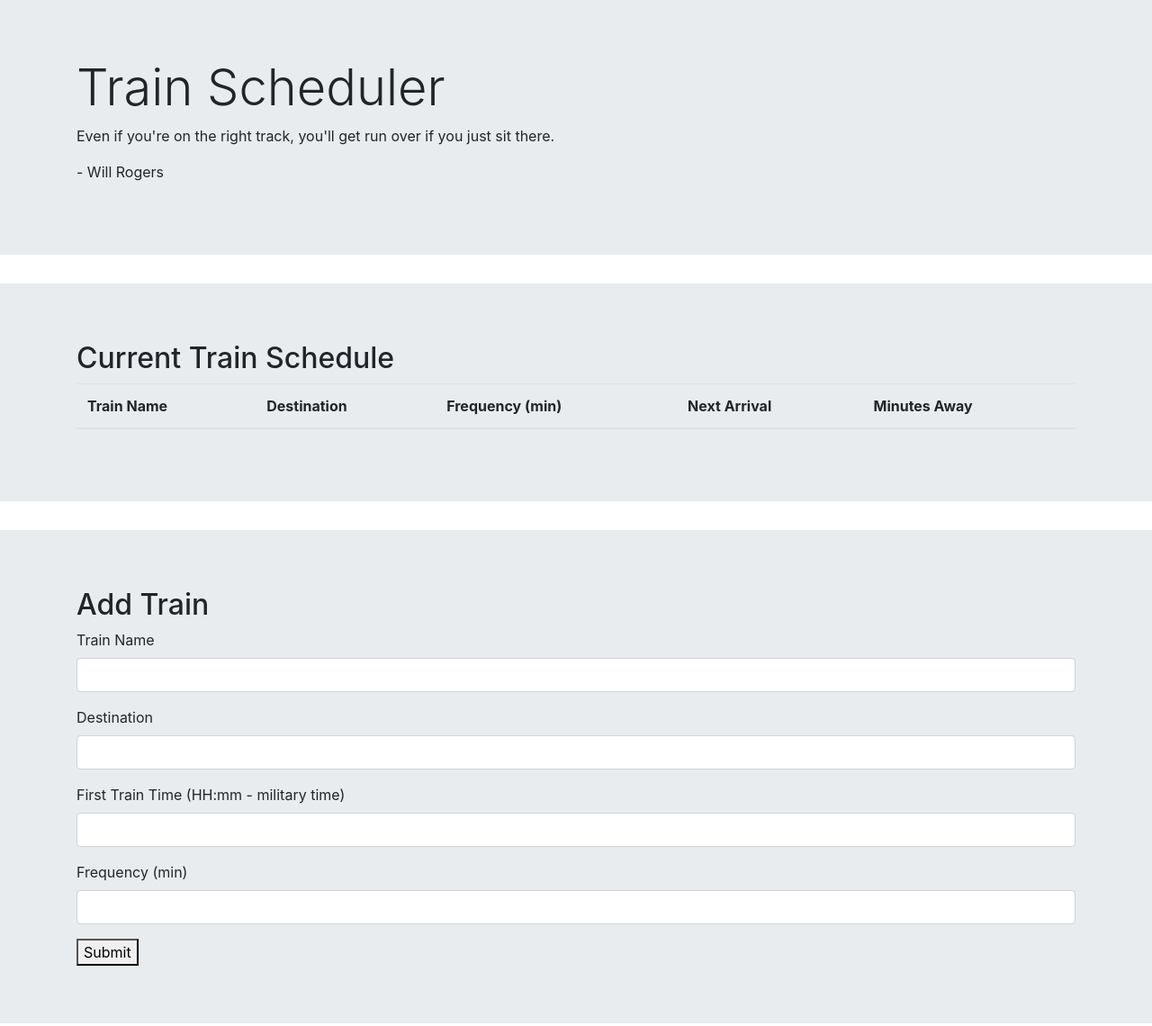
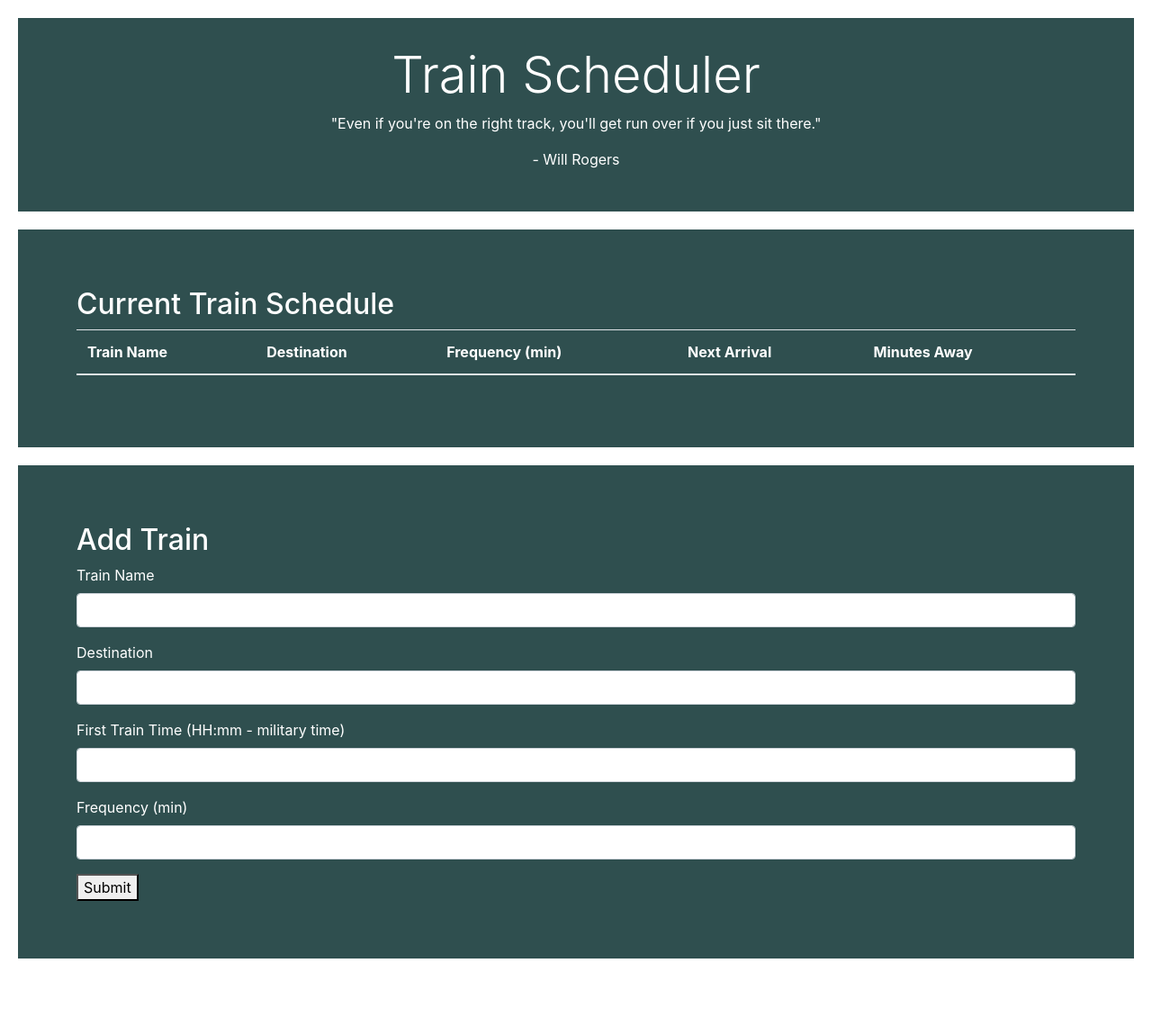
Before and after one commit to akatzer/Train-Scheduler, a plain HTML site: page index.html in a window 1280 px wide. Shown: the whole page at 90% size. After the commit the page ends 1085 px from the top, so only its background shows below. Drawn offline with nearby package versions, Linux system fonts and the light colour scheme; no server answers.

Commit message:
9.24 evening commit

```diff
--- a/assets/css/style.css
+++ b/assets/css/style.css
@@ -0,0 +1,21 @@
+#headerDiv {
+    background-color: darkslategray;
+    text-align: center;
+    color: white;
+    margin: 20px;
+    padding: 30px;
+}
+
+#tableDiv {
+    background-color: darkslategray;
+    text-align: left;
+    color: white;
+    margin: 20px;
+}
+
+#addTrainDiv {
+    background-color: darkslategray;
+    text-align: left;
+    color: white;
+    margin: 20px;
+}
--- a/index.html
+++ b/index.html
@@ -8,23 +8,24 @@
     <title>Train Scheduler</title>
     <link rel="stylesheet" href="https://stackpath.bootstrapcdn.com/bootstrap/4.1.3/css/bootstrap.min.css" integrity="sha384-MCw98/SFnGE8fJT3GXwEOngsV7Zt27NXFoaoApmYm81iuXoPkFOJwJ8ERdknLPMO"
         crossorigin="anonymous">
-        <script src="https://cdn.jsdelivr.net/momentjs/2.12.0/moment.min.js"></script>
-        <script src="https://www.gstatic.com/firebasejs/5.5.1/firebase.js"></script>
-        <script src="https://ajax.googleapis.com/ajax/libs/jquery/3.3.1/jquery.min.js"></script>
-        <script src="assets/javascript/logic.js"></script>
+    <link rel="stylesheet" type="text/css" href="assets/css/style.css">
+    <script src="https://cdn.jsdelivr.net/momentjs/2.12.0/moment.min.js"></script>
+    <script src="https://www.gstatic.com/firebasejs/5.5.1/firebase.js"></script>
+    <script src="https://ajax.googleapis.com/ajax/libs/jquery/3.3.1/jquery.min.js"></script>
+    <script src="assets/javascript/logic.js"></script>
 </head>
 
 <body>
 
-    <div class="jumbotron jumbotron-fluid">
+    <div class="jumbotron jumbotron-fluid" id="headerDiv"
         <div class="container">
             <h1 class="display-4">Train Scheduler</h1>
-            <p>Even if you're on the right track, you'll get run over if you just sit there.</p>
+            <p>"Even if you're on the right track, you'll get run over if you just sit there."</p>
             <p>- Will Rogers</p>
         </div>
     </div>
 
-    <div class="jumbotron jumbotron-fluid">
+    <div class="jumbotron jumbotron-fluid" id="tableDiv">
         <div class="container">
             <table class="table">
                 <h2>Current Train Schedule</h2>
@@ -38,15 +39,12 @@
                     </tr>
                 </thead>
                 <tbody>
-
                 </tbody>
             </table>
         </div>
     </div>
 
-
-
-    <div class="jumbotron jumbotron-fluid">
+    <div class="jumbotron jumbotron-fluid" id="addTrainDiv">
         <div class="container">
             <form>
                 <h2>Add Train</h2>
@@ -66,16 +64,11 @@
                     <label for="frequency">Frequency (min)</label>
                     <input type="text" class="form-control" id="frequency">
                 </div>
-
             </form>
             <button id="submitBtn">Submit</button>
         </div>
     </div>
 
-
-
-
-
 </body>
 
 </html>
```
